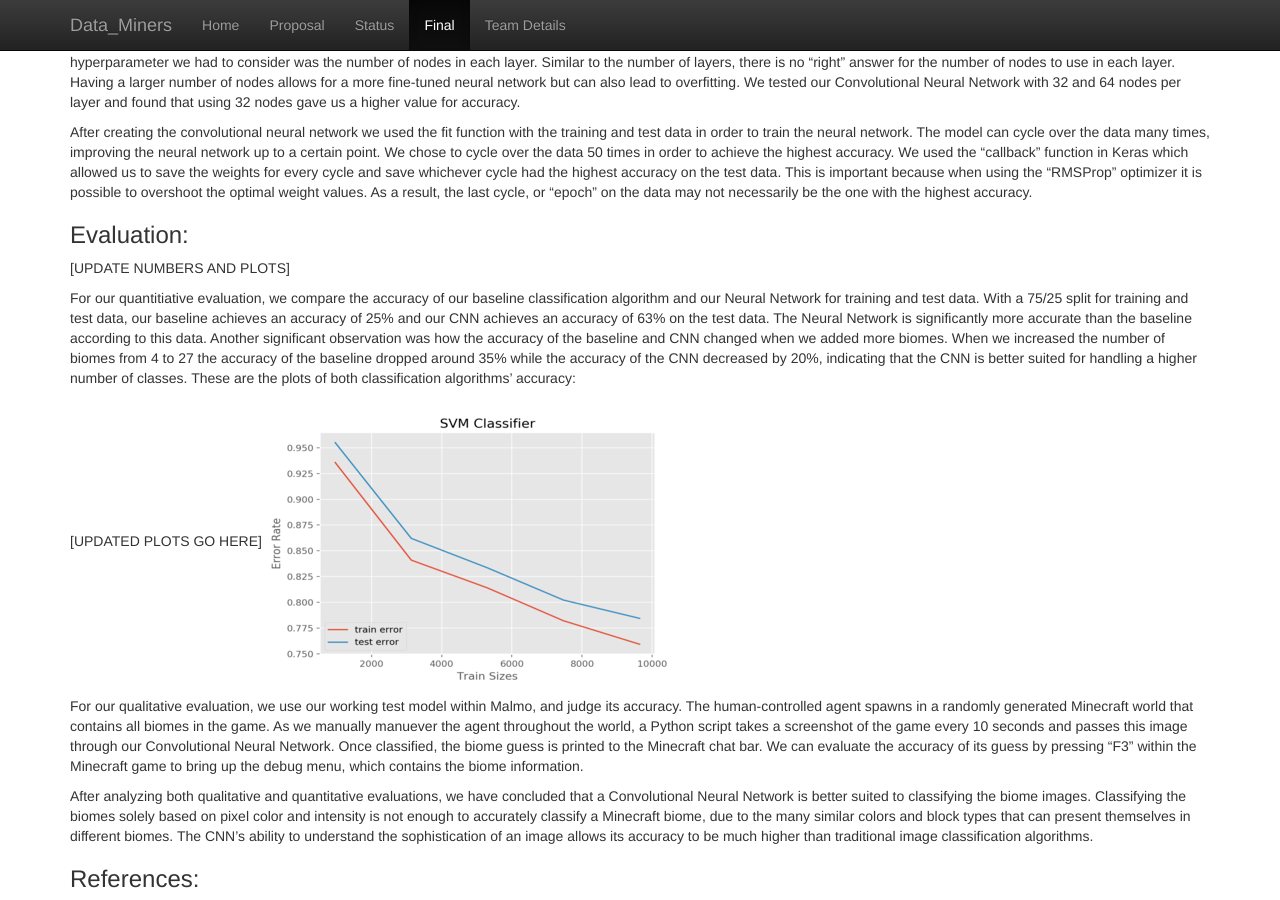
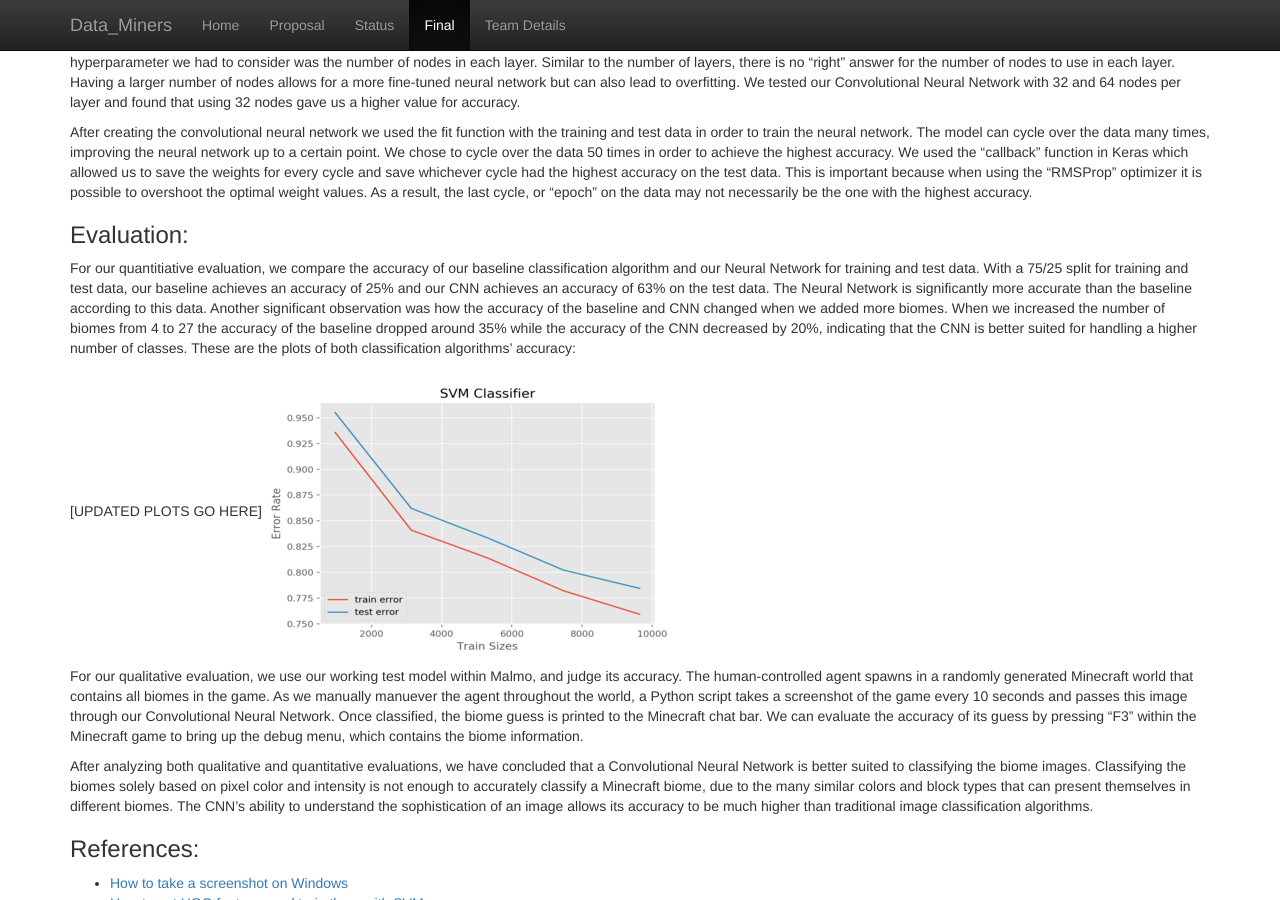
Before and after one commit to gordonyin1337/Data_Miners, a Jekyll site: the page built from docs/final.md, in a window 1280 px wide and 900 px high, scrolled down 1020 px. Built offline with Jekyll 4.4.1, drawn with Linux system fonts in a browser that asks for light colours.

Commit message:
Update final.md

```diff
--- a/docs/final.md
+++ b/docs/final.md
@@ -23,10 +23,7 @@ When creating this Neural Network we had to consider several hyperparameters and
 
  After creating the convolutional neural network we used the fit function with the training and test data in order to train the neural network. The model can cycle over the data many times, improving the neural network up to a certain point. We chose to cycle over the data 50 times in order to achieve the highest accuracy. We used the “callback” function in Keras which allowed us to save the weights for every cycle and save whichever cycle had the highest accuracy on the test data. This is important because when using the “RMSProp” optimizer it is possible to overshoot the optimal weight values. As a result, the last cycle, or “epoch” on the data may not necessarily be the one with the highest accuracy.
 
-
 ### Evaluation:
-[UPDATE NUMBERS AND PLOTS]
-
 For our quantitiative evaluation, we compare the accuracy of our baseline classification algorithm and our Neural Network for training and test data. With a 75/25 split for training and test data, our baseline achieves an accuracy of 25% and our CNN achieves an accuracy of 63% on the test data. The Neural Network is significantly more accurate than the baseline according to this data. Another significant observation was how the accuracy of the baseline and CNN changed when we added more biomes. When we increased the number of biomes from 4 to 27 the accuracy of the baseline dropped around 35% while the accuracy of the CNN decreased by 20%, indicating that the CNN is better suited for handling a higher number of classes. These are the plots of both classification algorithms’ accuracy:
 
 [UPDATED PLOTS GO HERE]
```
